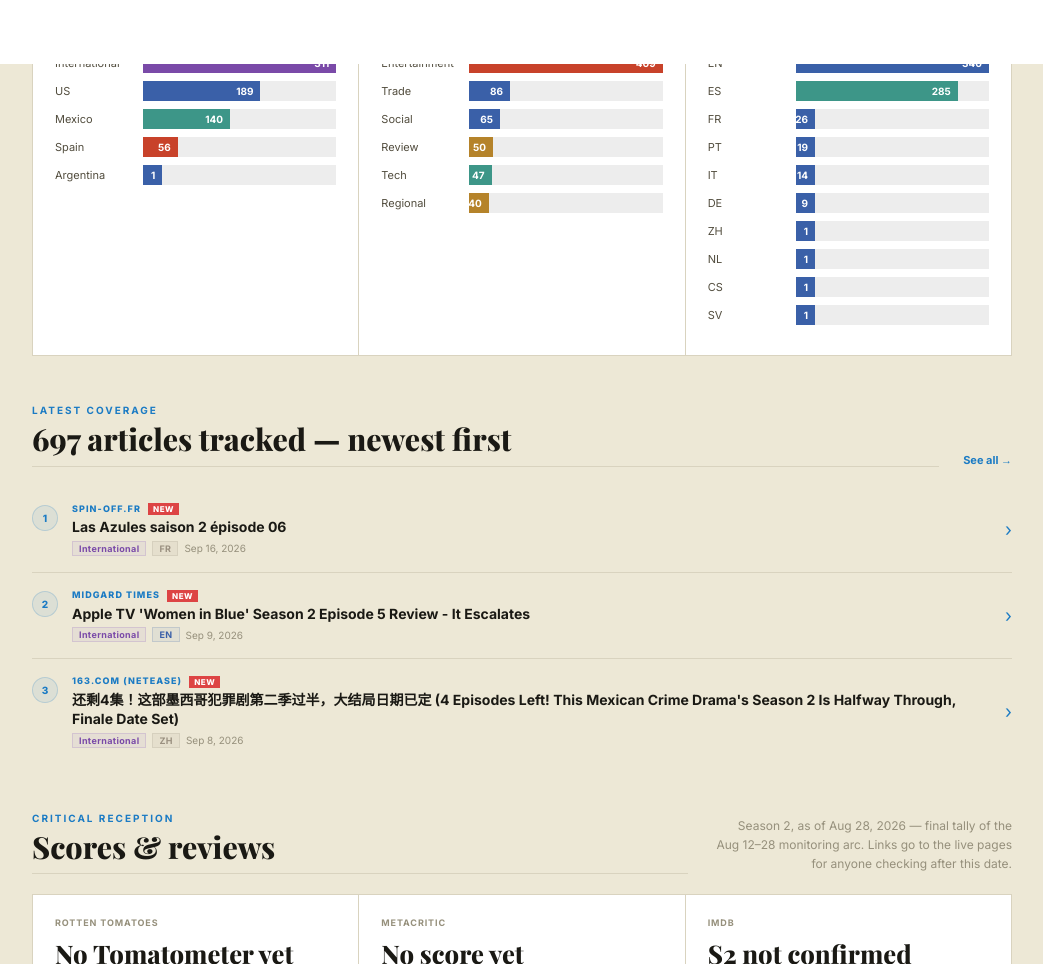
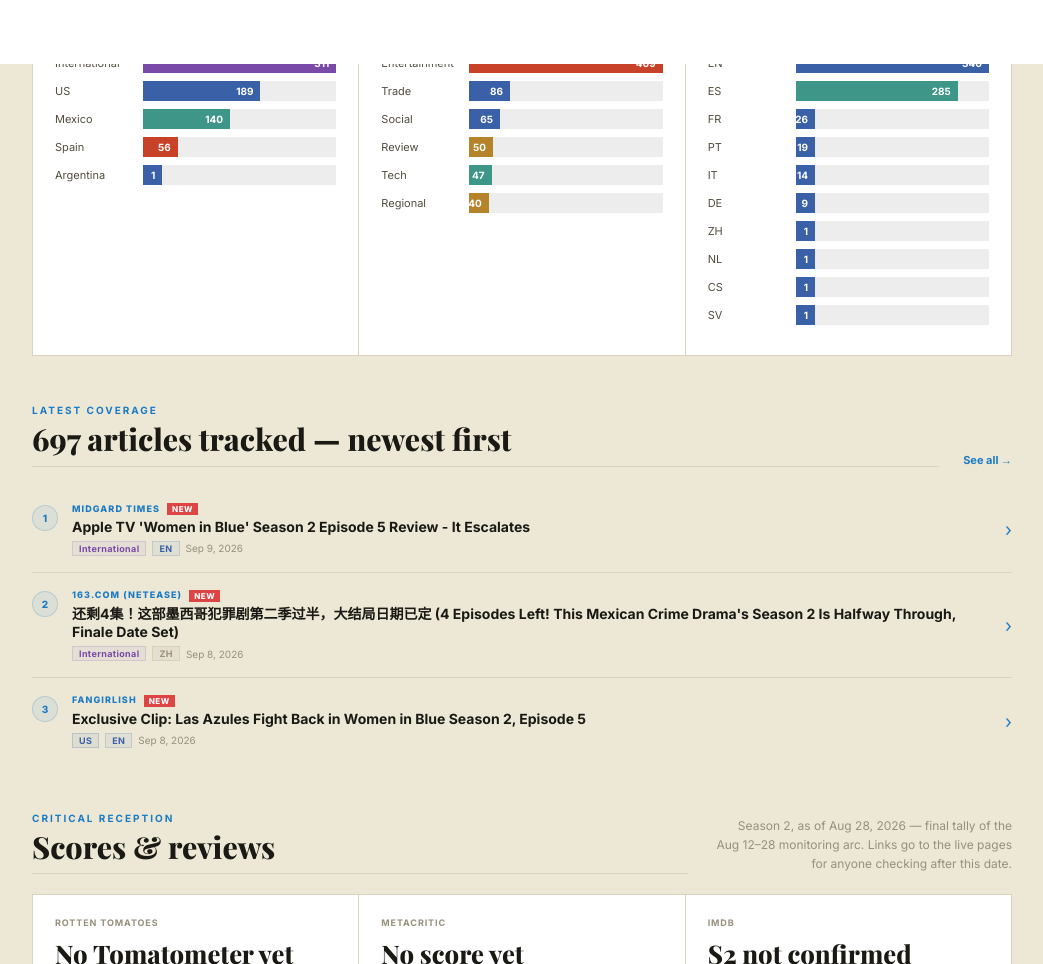
Before and after one commit to brovzar-lab/las-azules-s2-dashboard, a website: page index.html in a window 1280 px wide. Shown: the part 1536-2500 px from the top of the page, without its empty margins (118-1161 px from the left). Drawn offline with nearby package versions, Linux system fonts and the light colour scheme; a web font is replaced by a local one.

Commit message:
Exclude future-ts entries from newest/latest derivation (LEMA-9885)
A ts later than today is never a valid publish date (Rule D). Add
excludeFutureTs() and apply it at the three single-item derivation
sites: home hero/Just-In newest (buildHome), and both Post Builder
"latest" quick-topic seeds. Falls back to console.warn diagnostics
instead of silently dropping data, and falls back to the unfiltered
list if every entry were somehow future-dated (never returns empty).

Coverage tab's default "newest" table sort (line ~2336) is left
unfiltered on purpose: a future-ts row sorting to the top there is
an honest, auditable signal for a human scanning the table, not a
one-item auto-surfaced/auto-generated claim.

Co-Authored-By: Paperclip <noreply@paperclip.ing>

```diff
--- a/index.html
+++ b/index.html
@@ -1924,6 +1924,20 @@ let MEDIA = [
 /* URLs from the original hardcoded set — used to mark sweep-added articles as NEW */
 const MEDIA_ORIGINAL_URLS = new Set(MEDIA.map(a => a.url));
 
+/* Rule D defense (LEMA-9885): a ts later than today is never a valid publish date,
+   so it must not win "newest/latest" derivation (home hero, Just In card, Post
+   Builder seed). Full Coverage table is intentionally left unfiltered so a
+   future-ts anomaly stays visible/auditable there instead of silently vanishing. */
+function excludeFutureTs(list) {
+  const cutoff = Number(new Date().toISOString().slice(0,10).replace(/-/g,''));
+  const valid = list.filter(a => a.ts <= cutoff);
+  if (valid.length < list.length) {
+    const n = list.length - valid.length;
+    console.warn(`[Las Azules] excluded ${n} future-ts entr${n===1?'y':'ies'} from newest/latest derivation (cutoff ${cutoff})`);
+  }
+  return valid.length ? valid : list;
+}
+
 const EPISODES = [
   { ep:1, title:'Capítulo 1',          date:'August 12, 2026',    iso:'2026-08-12' },
   { ep:2, title:'Capítulo 2',          date:'August 19, 2026',    iso:'2026-08-19' },
@@ -2130,7 +2144,7 @@ function buildHome() {
   const dateStr   = now.toLocaleDateString('en-US', {weekday:'long', month:'long', day:'numeric'});
 
   /* Derived signals from MEDIA array */
-  const sorted     = MEDIA.slice().sort((a,b) => b.ts - a.ts);
+  const sorted     = excludeFutureTs(MEDIA).sort((a,b) => b.ts - a.ts);
   const newest     = sorted[0];
   const byMarket   = tally('market');
   const byType     = tally('type');
@@ -2521,7 +2535,7 @@ function quickGenerate(idx) {
 
   let topic = QUICK_TOPICS[idx];
   if (topic.dynamic === 'latest') {
-    const latest = MEDIA.slice().sort((a,b)=>b.ts-a.ts)[0];
+    const latest = excludeFutureTs(MEDIA).sort((a,b)=>b.ts-a.ts)[0];
     topic = { hl: latest.headline, url: latest.url, out: latest.outlet, exc: latest.excerpt||'' };
   }
   _runGenerate(idx, topic);
@@ -2529,7 +2543,7 @@ function quickGenerate(idx) {
 
 function _runGenerate(idx, overrideTopic) {
   const topic = overrideTopic || (QUICK_TOPICS[idx].dynamic === 'latest'
-    ? (() => { const l=MEDIA.slice().sort((a,b)=>b.ts-a.ts)[0]; return {hl:l.headline,url:l.url,out:l.outlet,exc:l.excerpt||''}; })()
+    ? (() => { const l=excludeFutureTs(MEDIA).sort((a,b)=>b.ts-a.ts)[0]; return {hl:l.headline,url:l.url,out:l.outlet,exc:l.excerpt||''}; })()
     : QUICK_TOPICS[idx]);
   const tmpl = PLAT_TMPL[currentPlatform];
   if (!tmpl) return;
```
